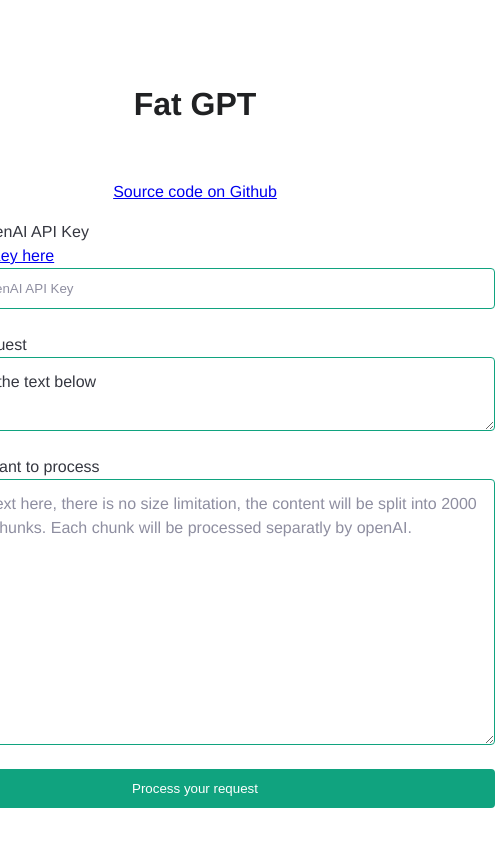
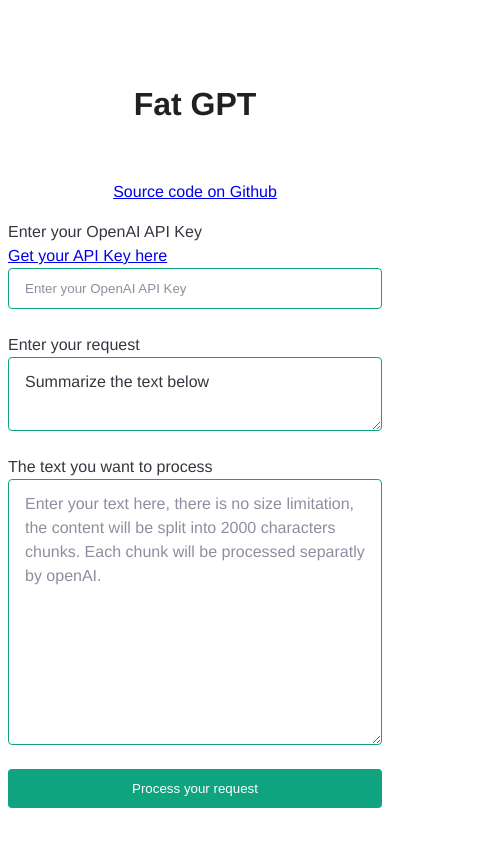
Before and after one commit to Onigam/fat-chatgpt, a Next.js app: page / in a window 390 px wide. Shown: the top 846 px of the page, 495 px wide, since content can reach past the window. Built offline with nearby package versions, Linux system fonts and the light colour scheme; a web font is replaced by a local one.

Commit message:
fix: mobile layout

```diff
--- a/styles/Home.module.css
+++ b/styles/Home.module.css
@@ -49,7 +49,8 @@
 .main form {
   display: flex;
   flex-direction: column;
-  width: var(--width);
+  max-width: var(--width);
+  width: 100%;
 }
 .main textarea[type="text"],
 .main input[type="text"] {
```
